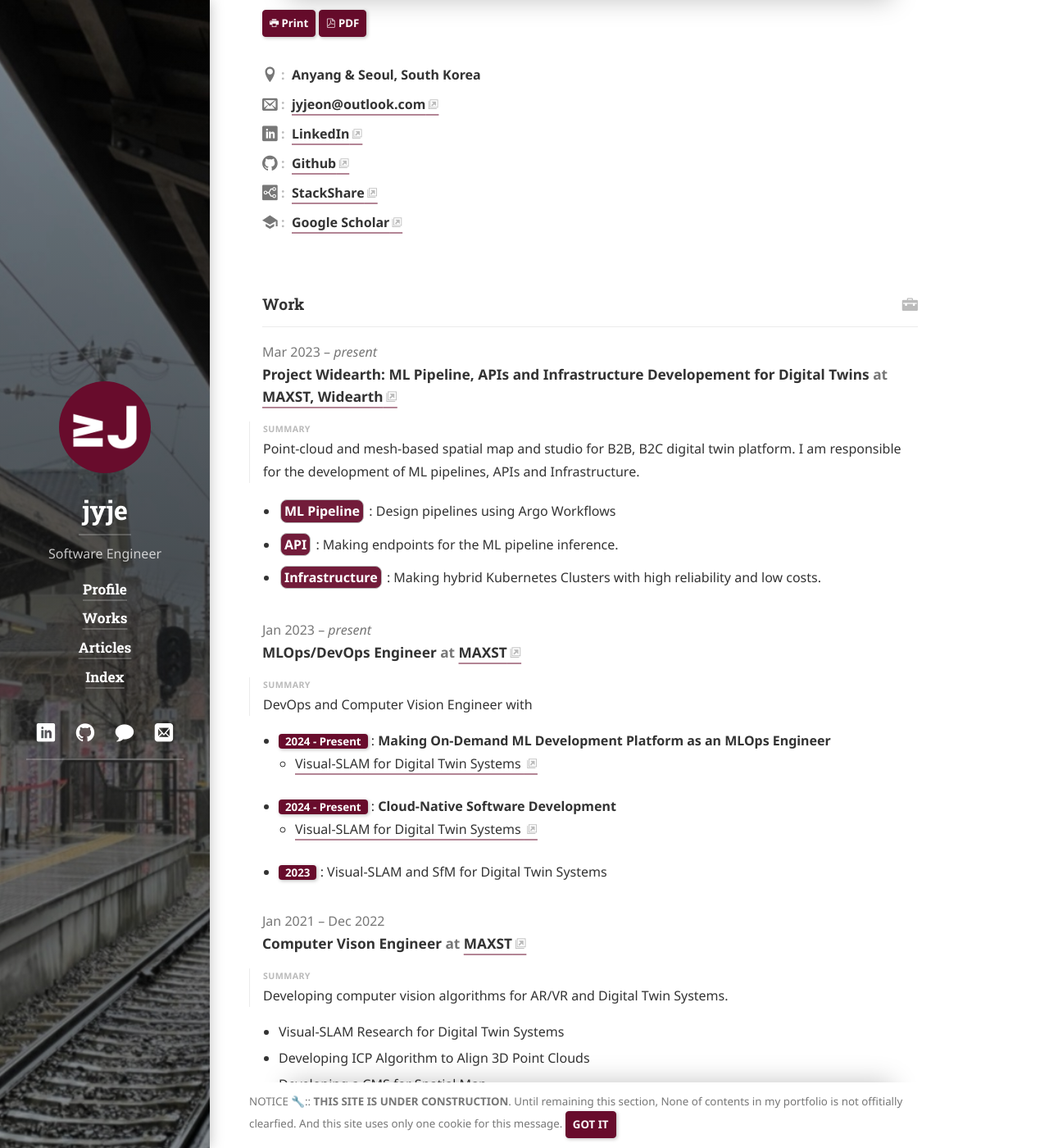
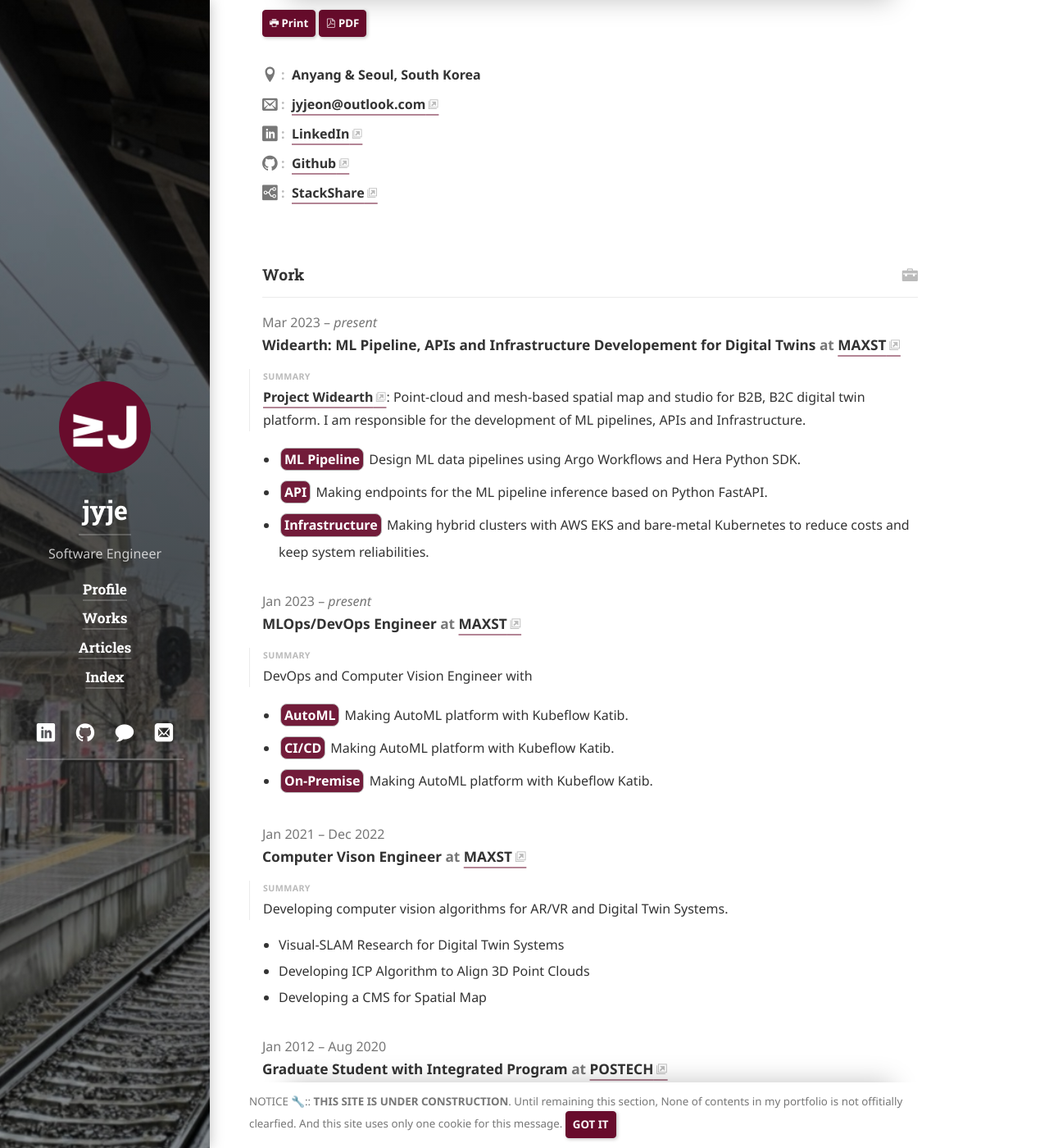
Before and after one commit to jyje/portfolio, a Jekyll site: the page built from profile/cv.md, in a window 1280 px wide and 1400 px high, scrolled down 311 px. Shown: the whole window at 82% size. Built offline with Jekyll 4.4.1, drawn with Linux system fonts in a browser that asks for light colours; cached includes are drawn as plain includes; nearby versions of some CDN libraries; some web fonts are replaced; library files that are not in the unit come from our copies.

Commit message:
🔧 resume: update contents

```diff
--- a/_data/resume.yml
+++ b/_data/resume.yml
@@ -32,9 +32,9 @@
     - network: StackShare
       username: StackShare
       url: https://stackshare.io/jyje/jyje-pro-stack
-    - network: google-scholar
-      username: "Google Scholar"
-      url: https://scholar.google.com/citations?user=gwCPQM8AAAAJ
+    # - network: google-scholar
+    #   username: "Google Scholar"
+    #   url: https://scholar.google.com/citations?user=gwCPQM8AAAAJ
   contents:
     resume:
       title: Résumé
@@ -49,6 +49,8 @@
         - 🧐 Challenges
           - Finding the best-practice-way between team culture and new technologies.
           - Finding the optimal way between better performance and less cost.
+
+        If you want to know more about me, please check <a href='https://jyje.live/profile'>my portfolio</a> or <a href='mailto:jyjeon+contact@outlook.com'>contact me</a>.
     # I provide environments for develpers and researchers to make best-practice softwares with optimal efforts and cost.
     # - 🎉 Achievements
     #   - Reduced cloud budgets more than **50%** via **Hybrid Clusters** against **Public Cloud** only.
@@ -64,22 +66,23 @@
         More details are available on <a href='https://stackshare.io/jyje/jyje-pro-stack'>Stackshare</a>.
 work:
 
-  - company: MAXST, Widearth
-    position: "Project Widearth: ML Pipeline, APIs and Infrastructure Developement for Digital Twins"
-    website: https://widearth.world
+  - company: MAXST
+    position: "Widearth: ML Pipeline, APIs and Infrastructure Developement for Digital Twins"
+    website: https://maxst.com/en
     startDate: "2023-03-01"
     summary: >
+      <a class="h-card" href="https://widearth.world"><b>Project Widearth</b></a>:
       Point-cloud and mesh-based spatial map and studio for B2B, B2C digital twin platform. I am responsible for the development of ML pipelines, APIs and Infrastructure.
     highlights:
       - >
-        <b class="skill-tag-highlight">ML Pipeline</b> :
-          Design pipelines using Argo Workflows
+        <b class="skill-tag-highlight">ML Pipeline</b>
+          Design ML data pipelines using Argo Workflows and Hera Python SDK.
       - >
-        <b class="skill-tag-highlight">API</b> :
-          Making endpoints for the ML pipeline inference.
+        <b class="skill-tag-highlight">API</b>
+          Making endpoints for the ML pipeline inference based on Python FastAPI.
       - >
-        <b class="skill-tag-highlight">Infrastructure</b> :
-          Making hybrid Kubernetes Clusters with high reliability and low costs.
+        <b class="skill-tag-highlight">Infrastructure</b>
+          Making hybrid clusters with AWS EKS and bare-metal Kubernetes to reduce costs and keep system reliabilities.
 
   - company: MAXST
     position: MLOps/DevOps Engineer
@@ -89,28 +92,14 @@
       DevOps and Computer Vision Engineer with
     highlights:
       - >
-        <span class="emph btn-inline btn-primary"><b>2024 - Present</b></span> :
-          <b>Making On-Demand ML Development Platform as an MLOps Engineer</b>
-        <ul>
-          <li>
-            <a href="https://postech-primo.hosted.exlibrisgroup.com/permalink/f/1031dvf/82POSTECH_INST21232402040003286">
-              Visual-SLAM for Digital Twin Systems
-            </a>
-          </li>
-        </ul>
+        <b class="skill-tag-highlight">AutoML</b>
+          Making AutoML platform with Kubeflow Katib.
       - >
-        <span class="emph btn-inline btn-primary"><b>2024 - Present</b></span> :
-          <b>Cloud-Native Software Development</b>
-        <ul>
-          <li>
-            <a href="https://postech-primo.hosted.exlibrisgroup.com/permalink/f/1031dvf/82POSTECH_INST21232402040003286">
-              Visual-SLAM for Digital Twin Systems
-            </a>
-          </li>
-        </ul>
+        <b class="skill-tag-highlight">CI/CD</b>
+          Making AutoML platform with Kubeflow Katib.
       - >
-        <span class="emph btn-inline btn-primary"><b>2023</b></span> :
-          Visual-SLAM and SfM for Digital Twin Systems
+        <b class="skill-tag-highlight">On-Premise</b>
+          Making AutoML platform with Kubeflow Katib.
 
   # - company: MAXST
   #   position: DevOps Engineer
```
